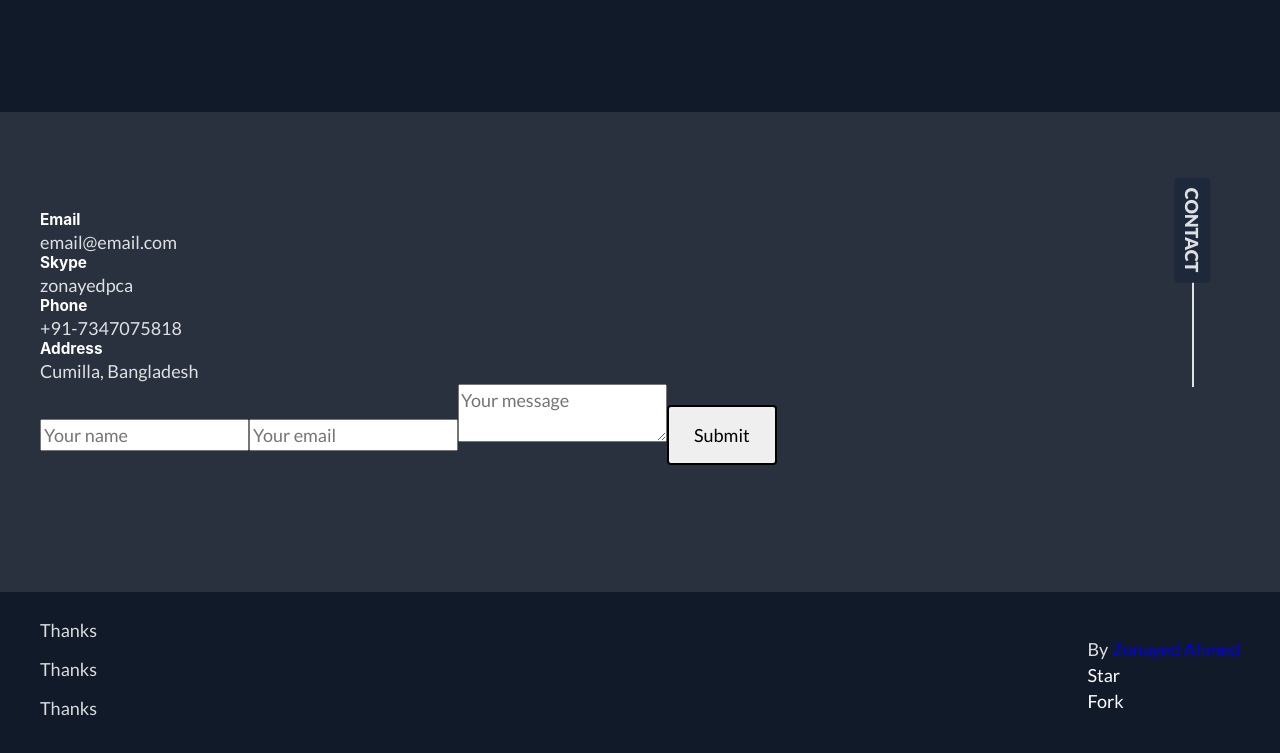
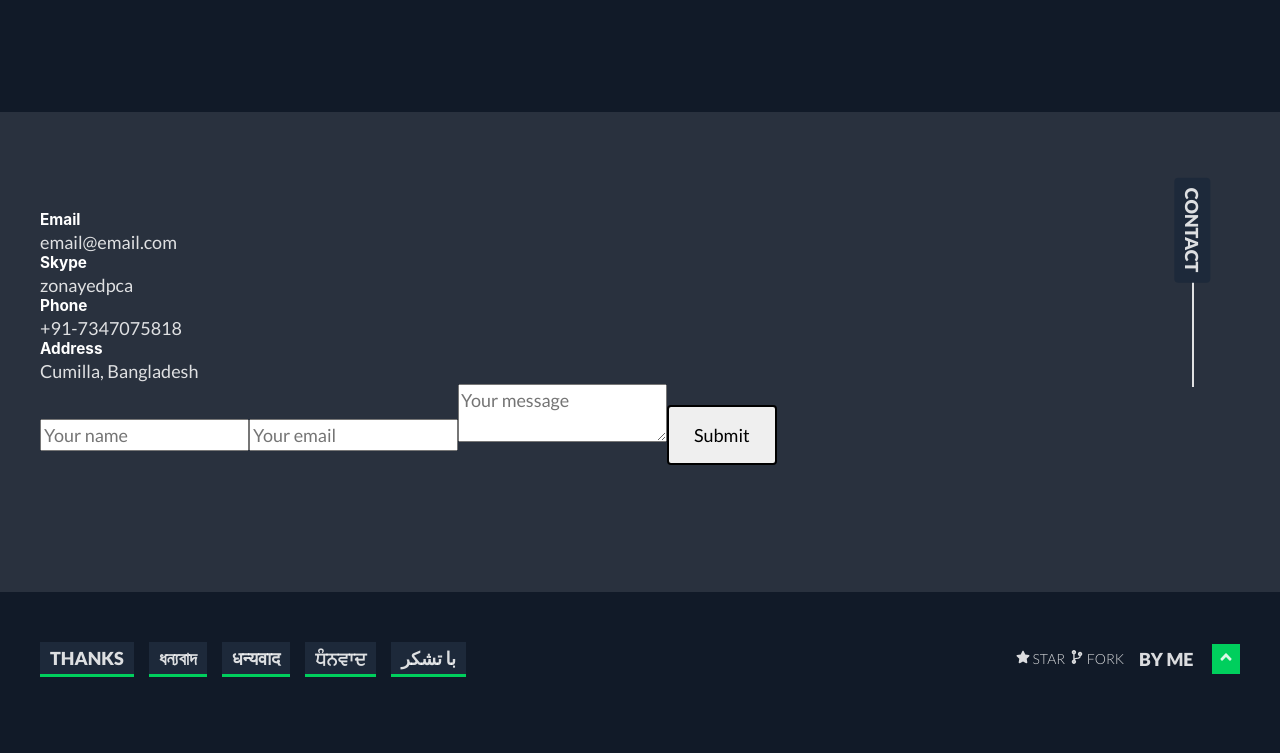
Before and after one commit to zonayedpca/zonayed.me, a Gatsby site: page / in a window 1280 px wide. Shown: the part 3209-3962 px from the top of the page. After the commit the page ends 3936 px from the top, so only its background shows below. Built offline with nearby package versions, Linux system fonts and the light colour scheme; Gatsby itself is replaced by a stand-in of ours.

Commit message:
footer done

```diff
--- a/src/components/About.js
+++ b/src/components/About.js
@@ -28,7 +28,7 @@ const About = () => {
           </div>
           <div className="about-image">
             <div className="image">
-              <img src={profile} />
+              <img alt="profile" src={profile} />
             </div>
           </div>
         </div>
--- a/src/components/Intro.js
+++ b/src/components/Intro.js
@@ -1,6 +1,6 @@
 import React from "react"
 
-import { IntroBG, Container, Title, Button } from "./common"
+import { Container, Title, Button } from "./common"
 
 import "./intro.css"
 
--- a/src/components/Portfolio.js
+++ b/src/components/Portfolio.js
@@ -34,8 +34,8 @@ const Portfolio = () => {
             ))}
           </ul>
           <div className="portfolio-items portfolios-featured">
-            {selectedFeaturedPortfolios.map(portfolio => (
-              <div key={portfolio.name} className="portfolio">
+            {selectedFeaturedPortfolios.map((portfolio, index) => (
+              <div key={index} className="portfolio">
                 <div className="portfolio-img">
                   <img alt={portfolio.name} src={portfolio.image} />
                 </div>
@@ -47,7 +47,7 @@ const Portfolio = () => {
                   <ul className="portfolio-tools">
                     {portfolio.tools.map(tool => (
                       <li key={tool}>
-                        <a href="#">{tool}</a>
+                        <a href="http://zonayed.me">{tool}</a>
                       </li>
                     ))}
                   </ul>
@@ -56,8 +56,8 @@ const Portfolio = () => {
             ))}
           </div>
           <div className="portfolio-items portfolios-regular">
-            {selectedPortfolios.map(portfolio => (
-              <div key={portfolio.name} className="portfolio">
+            {selectedPortfolios.map((portfolio, index) => (
+              <div key={index} className="portfolio">
                 <div className="details">
                   <h4>
                     <a href={portfolio.demo}>{portfolio.name}</a>
@@ -66,7 +66,7 @@ const Portfolio = () => {
                   <ul className="portfolio-tools">
                     {portfolio.tools.map(tool => (
                       <li key={tool}>
-                        <a href="#">{tool}</a>
+                        <a href="http://zonayed.me">{tool}</a>
                       </li>
                     ))}
                   </ul>
--- a/src/components/common/footer.css
+++ b/src/components/common/footer.css
@@ -3,3 +3,66 @@
   align-items: center;
   justify-content: space-between;
 }
+
+.footer .language ul {
+  display: flex;
+}
+
+.footer .language ul li {
+  position: relative;
+  background-color: #1d293a;
+  margin-right: 15px;
+  padding: 3px 10px;
+  font-weight: 900;
+}
+
+.footer .language ul li p {
+  margin-bottom: 3px;
+  text-transform: uppercase;
+}
+
+.footer .language ul li .progress {
+  position: absolute;
+  content: "";
+  left: 0;
+  background-color: #00cf5d;
+  height: 3px;
+  width: 100%;
+  bottom: 0;
+}
+
+.footer .copyright {
+  display: flex;
+  align-items: center;
+}
+
+.footer .copyright .github {
+  display: flex;
+  margin-right: 15px;
+}
+
+.footer .copyright .github li {
+  margin-left: 5px;
+}
+
+.footer .copyright .github li a {
+  text-decoration: none;
+}
+
+.footer .copyright .github li a p {
+  font-weight: 300;
+  font-size: 14px;
+}
+
+.footer .copyright p {
+  text-transform: uppercase;
+  font-weight: 900;
+}
+
+.footer .copyright p span {
+  display: inline-block;
+  cursor: pointer;
+  margin-left: 15px;
+  background-color: #00cf5d;
+  padding: 2px 5px;
+}
--- a/src/components/common/footer.js
+++ b/src/components/common/footer.js
@@ -1,13 +1,18 @@
 import React from "react"
+import { FaAngleUp, FaStar, FaCodeBranch } from "react-icons/fa"
 
 import { Container } from "./container"
 
 import "./footer.css"
 
 export const Footer = () => {
+  const handleScroll = e => {
+    e.preventDefault()
+    window.scroll({ top: 0, left: 0, behavior: "smooth" })
+  }
   return (
     <footer className="footer-area">
-      <Container padding="25px 0">
+      <Container padding="50px 0">
         <div className="footer">
           <div className="language">
             <ul>
@@ -16,23 +21,46 @@ export const Footer = () => {
                 <div className="progress" />
               </li>
               <li>
-                <p>Thanks</p>
+                <p>ধন্যবাদ</p>
                 <div className="progress" />
               </li>
               <li>
-                <p>Thanks</p>
+                <p>धन्यवाद</p>
+                <div className="progress" />
+              </li>
+              <li>
+                <p>ਧੰਨਵਾਦ</p>
+                <div className="progress" />
+              </li>
+              <li>
+                <p>با تشکر</p>
                 <div className="progress" />
               </li>
             </ul>
           </div>
           <div className="copyright">
+            <ul className="github">
+              <li>
+                <a href="#">
+                  <p>
+                    <FaStar /> Star
+                  </p>
+                </a>
+              </li>
+              <li>
+                <a href="#">
+                  <p>
+                    <FaCodeBranch /> Fork
+                  </p>
+                </a>
+              </li>
+            </ul>
             <p>
-              By <a href="#">Zonayed Ahmed</a>
+              By Me{" "}
+              <span onClick={handleScroll}>
+                <FaAngleUp />
+              </span>
             </p>
-            <ul className="github">
-              <li>Star</li>
-              <li>Fork</li>
-            </ul>
           </div>
         </div>
       </Container>
--- a/src/components/common/header.js
+++ b/src/components/common/header.js
@@ -39,22 +39,22 @@ const Header = ({ siteTitle }) => {
           </div>
           <ul className="menubar">
             <li>
-              <a href="#">About</a>
+              <a href="https://zonayed.me">About</a>
             </li>
             <li>
-              <a href="#">Skill</a>
+              <a href="https://zonayed.me">Skill</a>
             </li>
             <li>
-              <a href="#">Portfolio</a>
+              <a href="https://zonayed.me">Portfolio</a>
             </li>
             <li>
-              <a href="#">Contact</a>
+              <a href="https://zonayed.me">Contact</a>
             </li>
             <li>
-              <a href="#">Blog</a>
+              <a href="https://zonayed.me">Blog</a>
             </li>
             <li>
-              <a href="#">Resume</a>
+              <a href="https://zonayed.me">Resume</a>
             </li>
           </ul>
         </div>
--- a/src/components/common/title.js
+++ b/src/components/common/title.js
@@ -18,27 +18,27 @@ export const Title = ({ title, social, side, height }) => {
       {social && (
         <ul>
           <li>
-            <a href="#">
+            <a href="https://zonayed.me">
               <FaGithub />
             </a>
           </li>
           <li>
-            <a href="#">
+            <a href="https://zonayed.me">
               <FaCodepen />
             </a>
           </li>
           <li>
-            <a href="#">
+            <a href="https://zonayed.me">
               <FaLinkedinIn />
             </a>
           </li>
           <li>
-            <a href="#">
+            <a href="https://zonayed.me">
               <FaMediumM />
             </a>
           </li>
           <li>
-            <a href="#">
+            <a href="https://zonayed.me">
               <FaTwitter />
             </a>
           </li>
```
